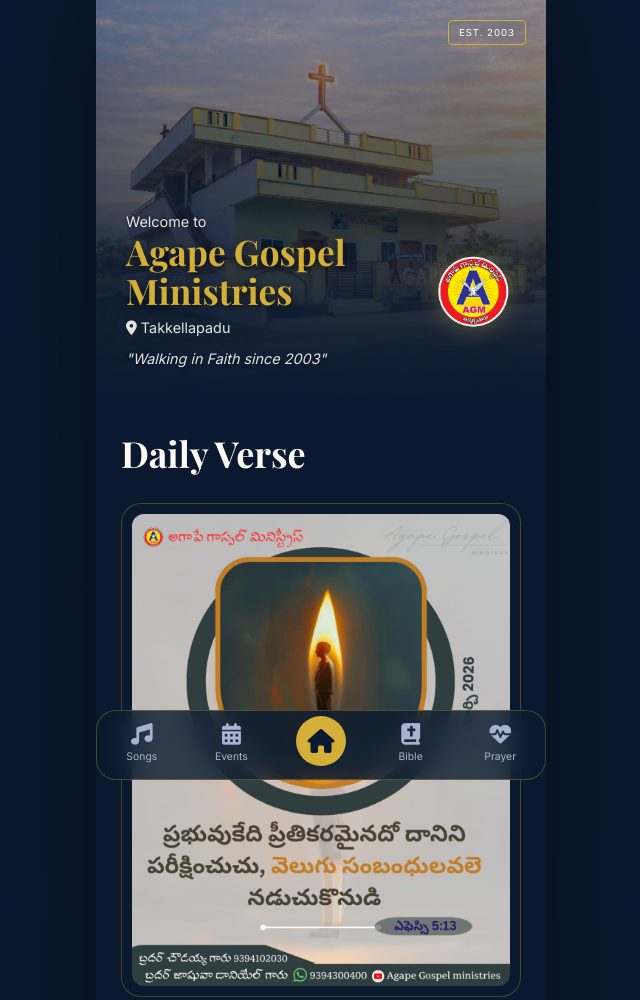
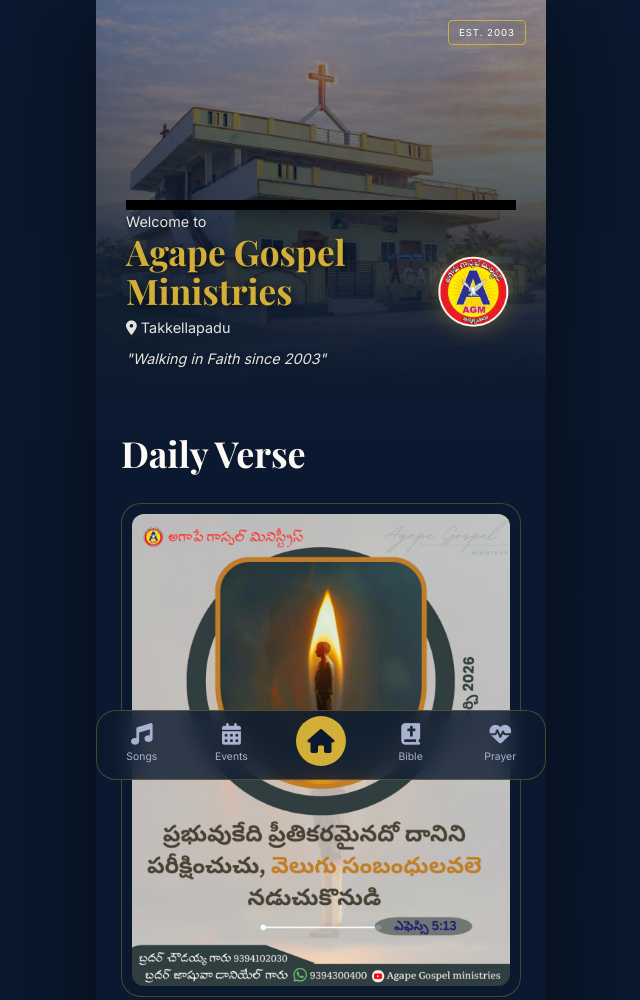
Before and after one commit to VisualcodeAbhi/Project-AGM, a website: page index.html in a window 1280 px wide. Shown: the top 1000 px of the page, without its empty margins (319-959 px from the left). Drawn offline with nearby package versions, Linux system fonts and the light colour scheme; no server answers; a web font is replaced by a local one.

Commit message:
Refactor group link layout and integrate space div manually

```diff
--- a/index.html
+++ b/index.html
@@ -13,12 +13,20 @@
             navigator.serviceWorker.register('sw.js');
         }
     </script>
+    <style>
+        .space {
+            height: 10px;
+            width: 100%;
+            background-color: black;
+        }
+    </style>
 </head>
 
 <body>
     <div class="app-container">
         <!-- Hero Section -->
         <header class="hero-section">
+            <div class="space"></div>
             <div class="founding-badge">Est. 2003</div>
 
             <div class="hero-content animate-in"
@@ -96,10 +104,11 @@
                     <i class="fa-solid fa-heart" style="font-size: 2rem; color: var(--primary-gold);"></i>
                     <p style="font-weight: 600;">Giving</p>
                 </div>
-                <div class="glass service-card" style="min-width: 160px; align-items: center; text-align: center;">
+                <a href="https://chat.whatsapp.com/CajfmWQUkfcHz4Dnm6UcoP" target="_blank" class="glass service-card"
+                    style="min-width: 160px; align-items: center; text-align: center; text-decoration: none; color: inherit;">
                     <i class="fa-solid fa-users" style="font-size: 2rem; color: var(--primary-gold);"></i>
                     <p style="font-weight: 600;">Groups</p>
-                </div>
+                </a>
             </div>
         </section>
 
```
Also changed, not shown: www/index.html (+11 -2 lines).
